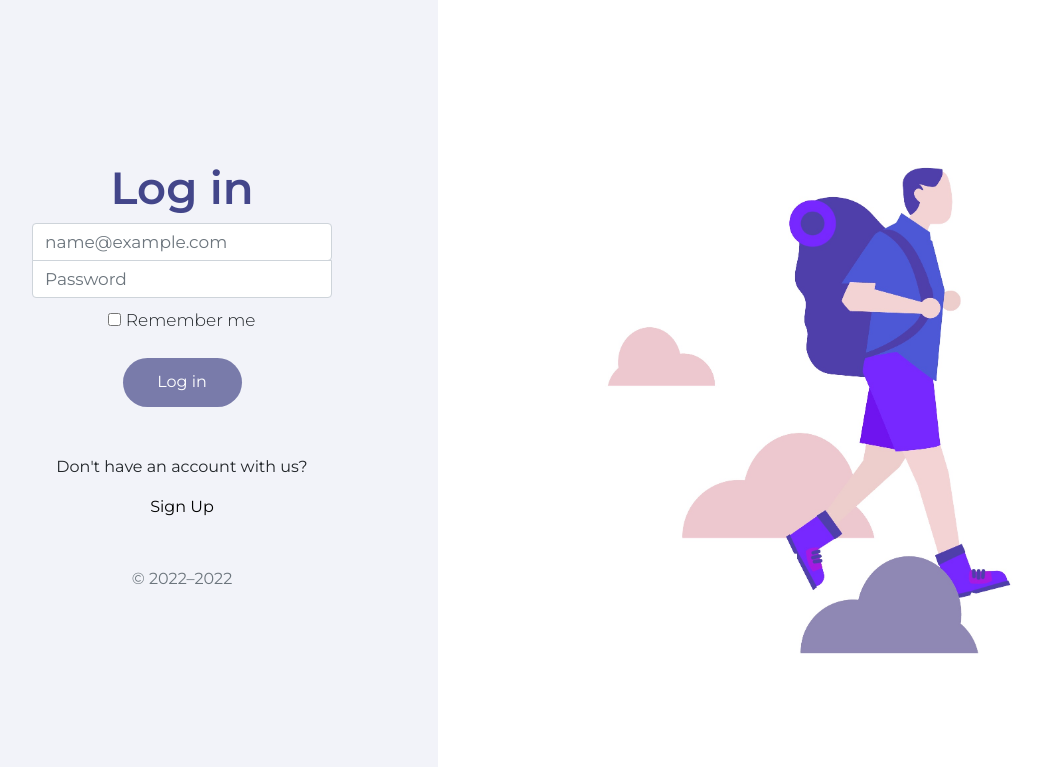
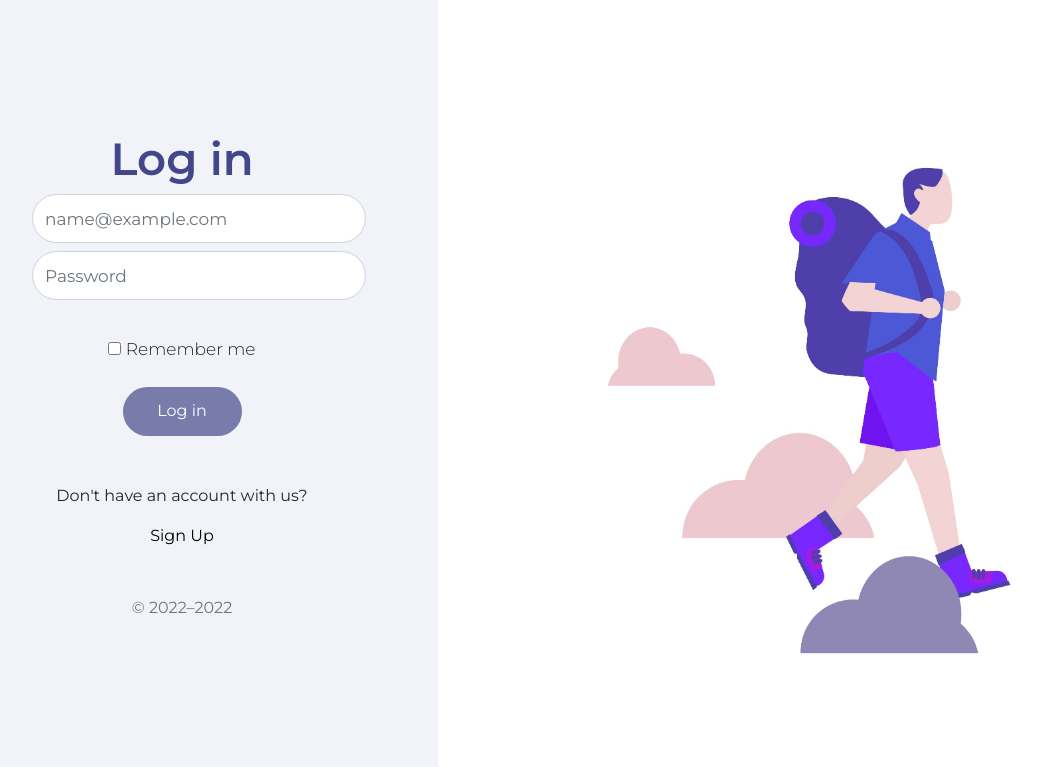
Before and after one commit to replicawj/CZ2006-Software-Eng, a Flask app: page /login in a window 1280 px wide. Shown: the top 767 px of the page, without its empty margins (74-1115 px from the left). Run offline with Flask 2, Linux system fonts and the light colour scheme; parts of the project's set-up code (start-up, migrations or seed data) failed here and were passed over; some libraries are stand-ins or nearby versions.

Commit message:
rounded inputs for login and signup

```diff
--- a/static/css/login.css
+++ b/static/css/login.css
@@ -50,7 +50,7 @@ a {
   font-family: "Montserrat", sans-serif;
 }
 
-#1 {
+/* #1 {
   width: 334px;
   height: 49px;
   left: 241px;
@@ -58,6 +58,31 @@ a {
 
   background: #ffffff;
   border-radius: 25px;
+} */
+
+/* #1.form-floating {
+  padding-top: 92px;
+} */
+
+#floatingInput.form-rounded {
+  border-radius: 3rem;
+  width: 334px;
+  height: 49px;
+  margin: auto;
+}
+
+#floatingPassword.form-rounded {
+  border-radius: 3rem;
+  width: 334px;
+  height: 49px;
+  margin: auto;
+}
+
+#floatingVerifyPassword.form-rounded {
+  border-radius: 3rem;
+  width: 334px;
+  height: 49px;
+  margin: auto;
 }
 
 .form-signin .checkbox {
@@ -83,3 +108,7 @@ a {
   border-top-right-radius: 0;
   font-size: 17px;
 }
+
+.checkbox {
+  padding-top: 37px;
+}
--- a/templates/login.html
+++ b/templates/login.html
@@ -58,22 +58,20 @@
         /> -->
         <h1>Log in</h1>
 
-        <div id = "1">
-          <div class="form-floating">
+        <div class="form-floating" id = '1'>
           <input
             type="email"
-              class="form-control"
+            class="form-control form-rounded mb-2"
             id="floatingInput"
             name = "floatingInput"
             placeholder="name@example.com"
-              border-radius = 25px
           />
         </div>
-        </div>
-        <div class="form-floating">
+
+        <div class="form-floating" id = '2'>
           <input
             type="password"
-            class="form-control"
+            class="form-control form-rounded mt-2"
             id="floatingPassword"
             name = "floatingPassword"
             placeholder="Password"
@@ -82,7 +80,7 @@
 
         <div class="checkbox mb-3">
           <label>
-            <input type="checkbox" value="remember-me" /> Remember me
+            <input type="checkbox" value="remember-me" id = '3'/> Remember me
           </label>
         </div>
         <button type="submit">
--- a/templates/signup.html
+++ b/templates/signup.html
@@ -52,7 +52,7 @@
           <!-- <label for="floatingInput">Email address</label> -->
           <input
             type="email"
-            class="form-control"
+            class="form-control form-rounded mt-2"
             id="floatingInput"
             name = "floatingInput"
             placeholder="name@example.com"
@@ -62,7 +62,7 @@
           <!-- <label for="floatingPassword">Password</label> -->
           <input
             type="password"
-            class="form-control"
+            class="form-control form-rounded mt-2"
             id="floatingPassword"
             name="floatingPassword"
             placeholder="Password"
@@ -71,7 +71,7 @@
         <div class="form-floating">
           <input
             type="password"
-            class="form-control"
+            class="form-control form-rounded mt-2"
             id="floatingVerifyPassword"
             name = "floatingVerifyPassword"
             placeholder="Verify Password"
```
Lines whose indentation alone changed are shown as unchanged.
